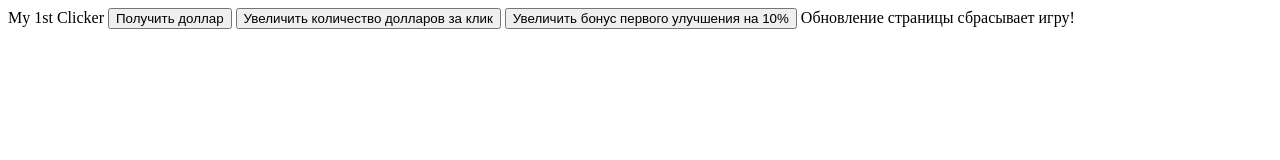
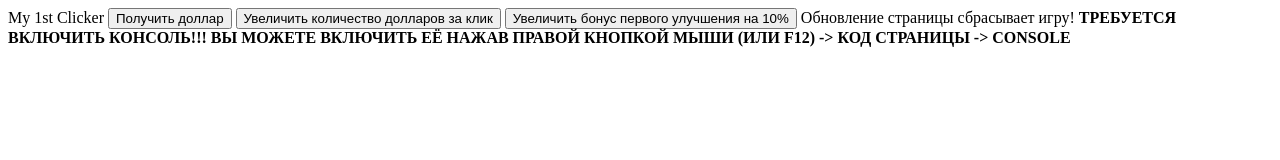
Before and after one commit to humfr3y/myfirstclicker, a plain HTML site: page index.html in a window 1280 px wide. Drawn offline with Linux system fonts and the light colour scheme.

Commit message:
Update index.html

```diff
--- a/index.html
+++ b/index.html
@@ -12,5 +12,6 @@
     <button type="submit" id="submit" onclick="doubleboost()">Увеличить количество долларов за клик</button>
     <button type="submit" id="submit" onclick="multiboost()">Увеличить бонус первого улучшения на 10%</button>
     <h>Обновление страницы сбрасывает игру!</h>
+    <b>ТРЕБУЕТСЯ ВКЛЮЧИТЬ КОНСОЛЬ!!! ВЫ МОЖЕТЕ ВКЛЮЧИТЬ ЕЁ НАЖАВ ПРАВОЙ КНОПКОЙ МЫШИ (ИЛИ F12) -> КОД СТРАНИЦЫ -> CONSOLE</b>
 </body>
 </html>
```
